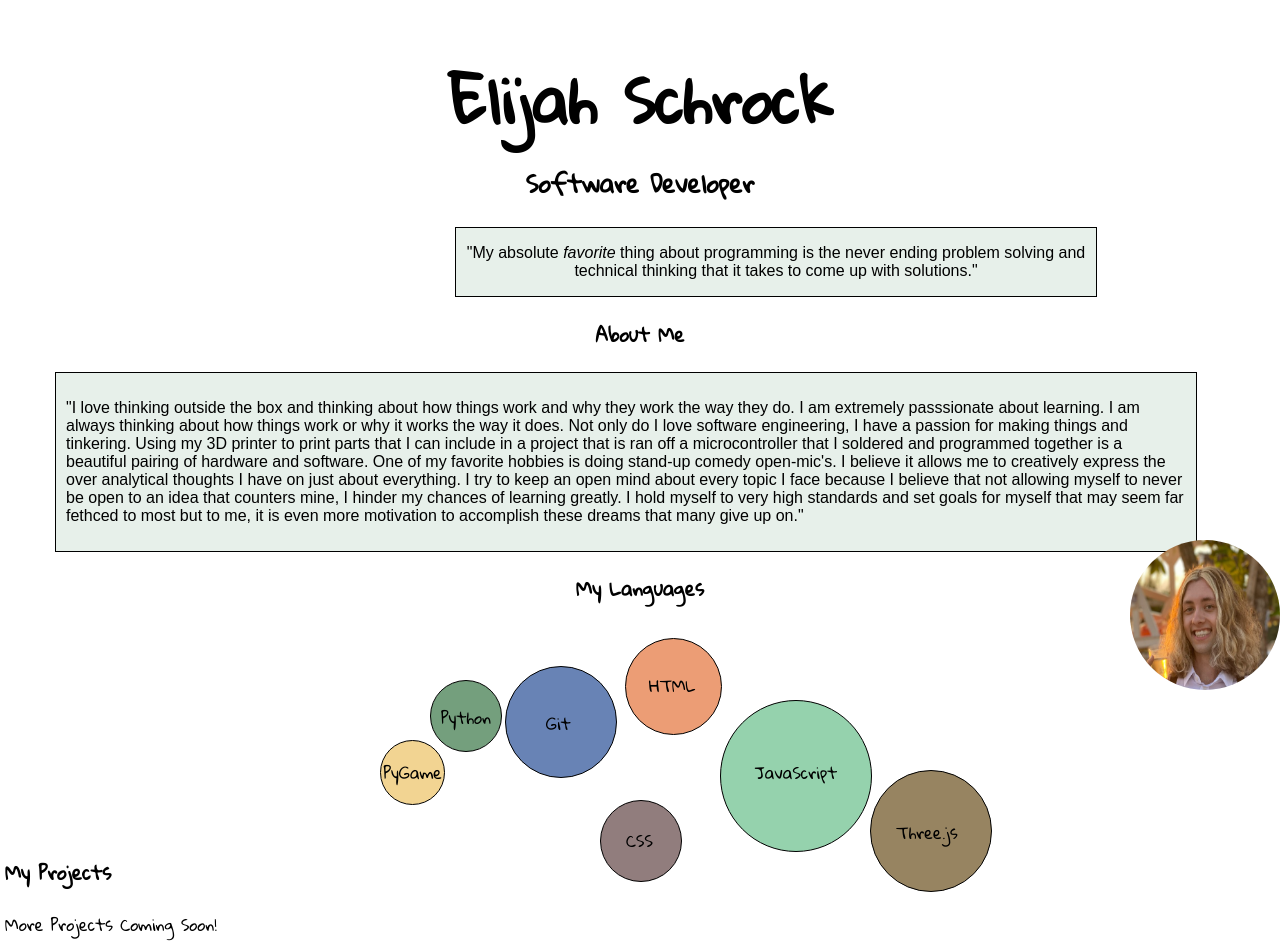
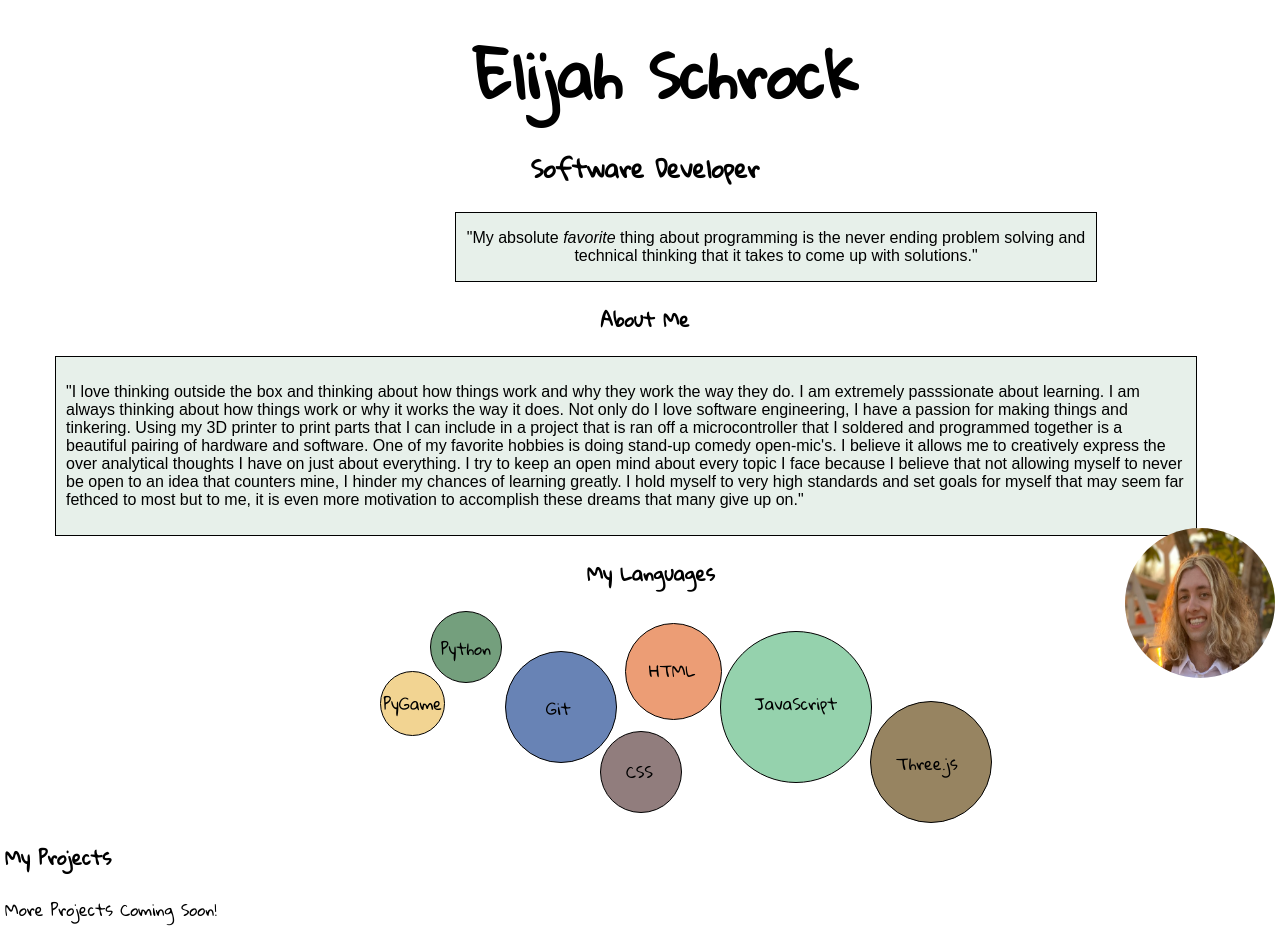
Before and after one commit to ElijahSchrock/DecorateYour-Portfolio, a plain HTML site: page index.html in a window 1280 px wide. Shown: the top 947 px of the page. Drawn offline with Linux system fonts and the light colour scheme; a web font is replaced by a local one.

Commit message:
fit to mobile

```diff
--- a/css/styles.css
+++ b/css/styles.css
@@ -12,13 +12,18 @@ body {
 .main {
     color: black;
     font-family: 'Gloria Hallelujah', cursive;
+
 }
 .main-title {
     text-align: center;
     font-size: 24px;
+    width: 40em;
+    padding: 10px;
+    margin-left: 170px;
 }
 .header-two {
     text-align:center;
+    width: 80em;
 }
 #quote {
     position: relative;
@@ -33,12 +38,14 @@ body {
     border-radius: 100%;
 }
 .img-div {
+    width: 1%;
     position: absolute;
-    left: 1130px;
-    top: 540px;
+    left: 1125px;
+    top: 528px;
 }
 #about-me {
     text-align: center;
+    width: 80em;
 }
 .about-me {
     width: 70em;
@@ -57,6 +64,7 @@ body {
 
 .elijah {
     margin-bottom: 0px;
+    margin-top: 0px;
 }
 .header-two-div {
     margin-top: 0px;
@@ -64,6 +72,11 @@ body {
 
 .languages {
     text-align: center;
+    width: 69em;
+}
+
+.circles{
+    position: relative;
 }
 
 .lang-circles2, .lang-circles5, .lang-circles6, .lang-circles7{
@@ -72,8 +85,8 @@ body {
     position: absolute;
 }
 .lang-circles1 {
-    left: 380px;
-    top: 740px;
+    left: 375px;
+    top: 116px;
     width: 63px;
     height: 63px;
     border-radius: 100%;
@@ -87,8 +100,8 @@ body {
     left: 2.5px;
 }
 .lang-circles2 {
-    left: 430px;
-    top: 680px;
+    left: 425px;
+    top: 56px;
     width: 70px;
     height: 70px;
     background-color: #749f7d;
@@ -129,9 +142,8 @@ body {
     left: 23px;
 }
 .lang-circles5 {
-    left: 520px;
-    top: 800px;
-    left: 600px;
+    left: 595px;
+    top: 176px;
     width: 80px;
     height: 80px;
     background-color: #917d7d;
@@ -142,8 +154,8 @@ body {
     left: 25px;
 }
 .lang-circles6 {
-    left: 870px;
-    top: 770px;
+    left: 865px;
+    top: 146px;
     width: 120px;
     height: 120px;
     background-color: #978461;
@@ -154,8 +166,8 @@ body {
     left: 25px;
 }
 .lang-circles7 {
-    left: 720px;
-    top: 700px;
+    left: 715px;
+    top: 76px;
     width: 150px;
     height: 150px;
     text-align: center;
@@ -165,3 +177,15 @@ body {
     position: relative;
     top: 40px;
 }
+
+@media only screen and (max-width:500px) {
+    /* For mobile phones: */
+    .main, .circles {
+      width: 100%;
+    }
+  }
+
+#my-projects {
+    width: 80em
+
+  }
--- a/index.html
+++ b/index.html
@@ -35,17 +35,15 @@
             img src="images/portfolio-img.png"
             alt="An image of Elijah under the Golden Gate Bridge">
   </div>
-  <div>
   <div id="about-me">
     <h3>
       About Me
     </h3>
   </div>
-  </div>
   <div class="about-me">
       <p>"I love thinking outside the box and thinking about how things work and why they work the way they do. I am extremely passsionate about learning. I am always thinking about how things work or why it works the way it does. Not only do I love software engineering, I have a passion for making things and tinkering. Using my 3D printer to print parts that I can include in a project that is ran off a microcontroller that I soldered and programmed together is a beautiful pairing of hardware and software. One of my favorite hobbies is doing stand-up comedy open-mic's. I believe it allows me to creatively express the over analytical thoughts I have on just about everything. I try to keep an open mind about every topic I face because I believe that not allowing myself to never be open to an idea that counters mine, I hinder my chances of learning greatly. I hold myself to very high standards and set goals for myself that may seem far fethced to most but to me, it is even more motivation to accomplish these dreams that many give up on."</p>
   </div>
-  <div>
+  <div class="circles">
     <h3 class='languages'>
     My Languages
     </h3>
```
